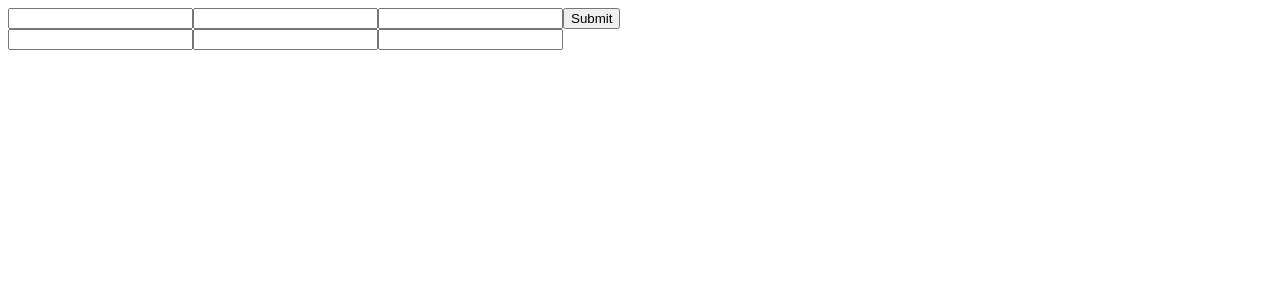
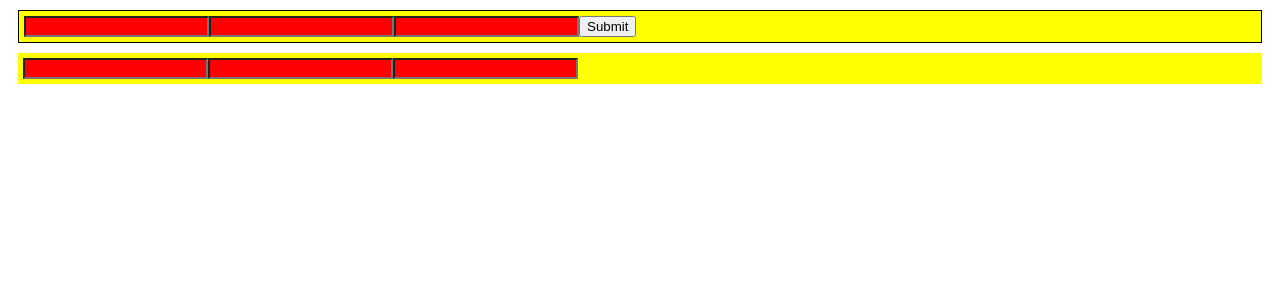
Before and after one commit to Wachrip/react-itvdn, a React (Create React App) app: page / in a window 1280 px wide. Shown: the top 300 px of the page. Built offline with nearby package versions, Linux system fonts and the light colour scheme.

Commit message:
6th task added

```diff
--- a/package.json
+++ b/package.json
@@ -9,6 +9,7 @@
     "react": "^17.0.2",
     "react-dom": "^17.0.2",
     "react-scripts": "5.0.0",
+    "sass": "^1.45.2",
     "web-vitals": "^2.1.2"
   },
   "scripts": {
--- a/src/components/controled/input.js
+++ b/src/components/controled/input.js
@@ -1,4 +1,5 @@
 import React, { Component } from "react";
+import styles from "./input.module.scss";
 
 export default class Input extends Component {
   constructor(props) {
@@ -14,9 +15,17 @@ export default class Input extends Component {
     };
   }
 
+  borderStyle = styles.border;
+
   onSubmitHandler = (e) => {
     e.preventDefault();
-    this.setState({ isShown: true });
+    if (this.state.value1 === "") {
+      this.borderStyle = styles.borderRed;
+      this.setState({ isShown: false });
+    } else {
+      console.log("Submit success");
+      this.setState({ isShown: true });
+    }
   };
 
   onChangeHandler1 = (e) => {
@@ -46,7 +55,7 @@ export default class Input extends Component {
   render() {
     return (
       <div>
-        <form onSubmit={this.onSubmitHandler}>
+        <form onSubmit={this.onSubmitHandler} className={this.borderStyle}>
           <input
             type="text"
             value={this.state.value1}
--- /dev/null
+++ b/src/components/controled/input.module.scss
@@ -0,0 +1,17 @@
+form {
+  background-color: yellow;
+  margin: 10px;
+  padding: 5px;
+}
+
+input {
+  background-color: red;
+}
+
+.border {
+  border: 1px solid black;
+}
+
+.borderRed {
+  border: 1px solid red;
+}
```
Also changed, not shown: 1 other file (tests, documents, lock files or other folders).
